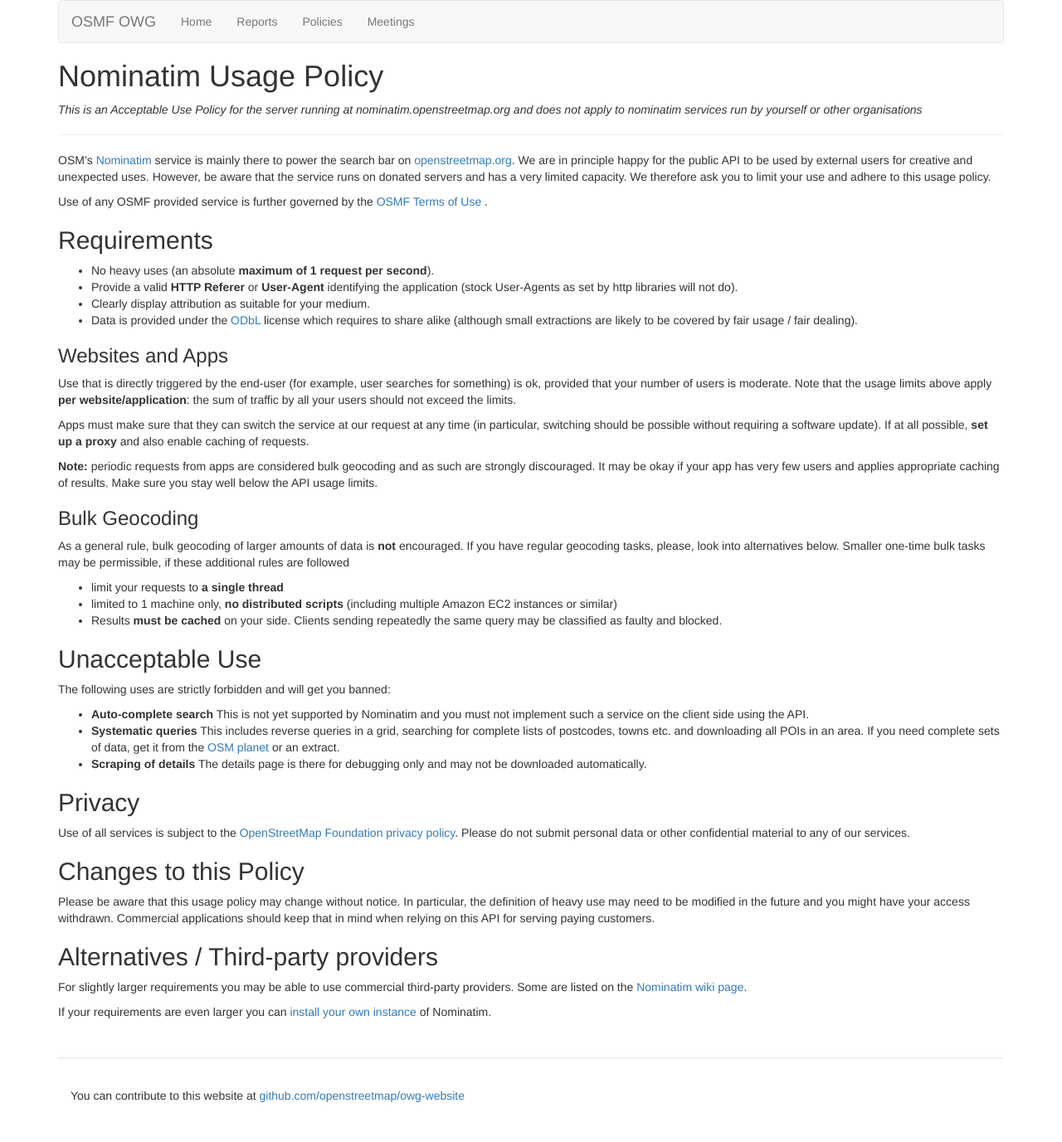
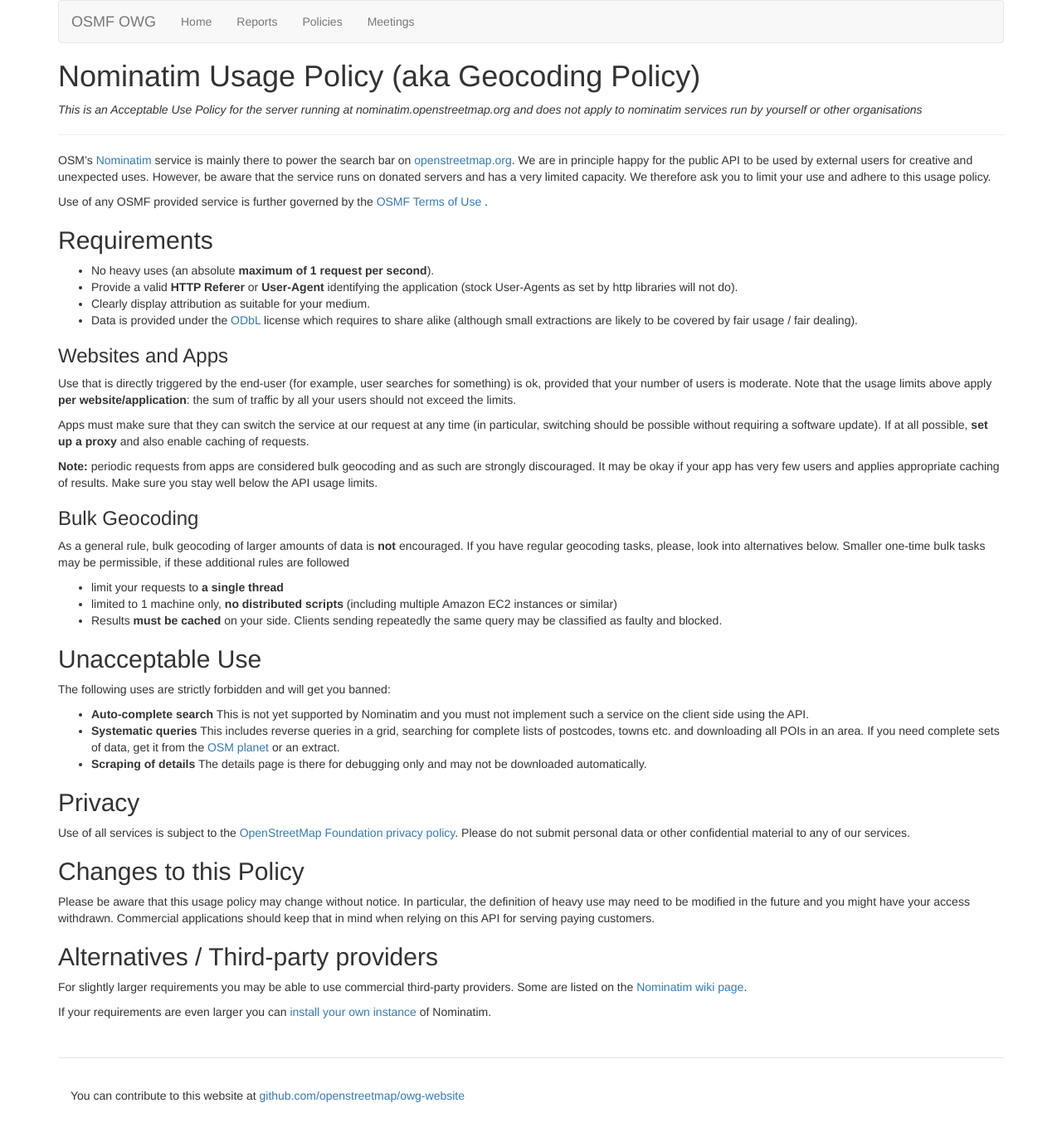
Before and after one commit to openstreetmap/owg-website, a Jekyll site: the page built from policies/nominatim.md, in a window 1280 px wide. Shown: the whole page at 83% size. Built offline with Jekyll 4.4.1, drawn with Linux system fonts in a browser that asks for light colours.

Commit message:
Update nominatim.md
clarifying that the Nominatim Policy is the de facto Geocoding Policy

```diff
--- a/policies/nominatim.md
+++ b/policies/nominatim.md
@@ -1,5 +1,5 @@
 ---
-title: Nominatim Usage Policy
+title: Nominatim Usage Policy (aka Geocoding Policy)
 permalink: /policies/nominatim/
 ---
 
```
